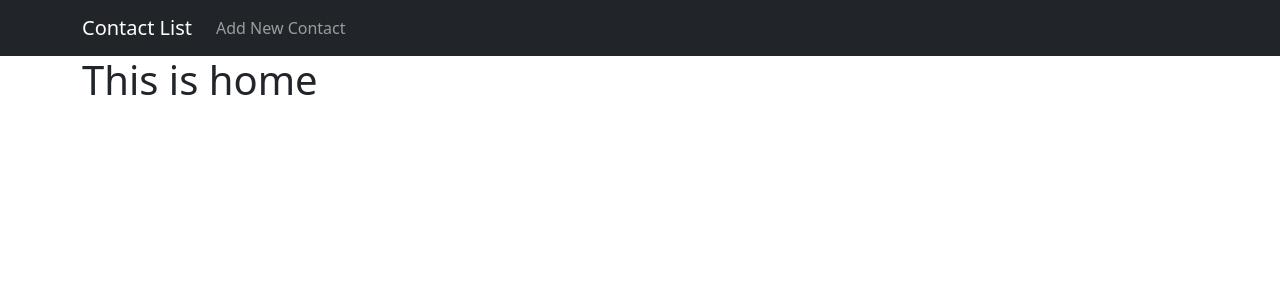
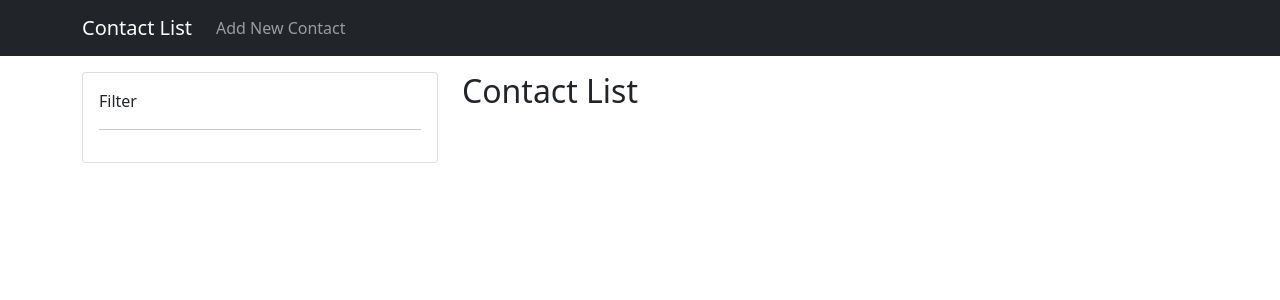
Before and after one commit to i01107/contact-list-poc, a React (Create React App) app: page / in a window 1280 px wide. Shown: the top 300 px of the page. Built offline with nearby package versions, Linux system fonts and the light colour scheme.

Commit message:
Update and add some files as the base layout for the upcoming data fetching from API

```diff
--- a/src/App.js
+++ b/src/App.js
@@ -7,9 +7,11 @@ function App() {
   return (
     <>
       <Navbar />
-      <Routes>
-        <Route path="/" element={<Home />} />
-      </Routes>
+      <div className="container mt-3">
+        <Routes>
+          <Route path="/" element={<Home />} />
+        </Routes>
+      </div>
     </>
   );
 }
--- /dev/null
+++ b/src/components/ContactList.js
@@ -0,0 +1,9 @@
+const ContactList = () => {
+  return (
+    <div className="col-md-8">
+      <h2>Contact List</h2>
+    </div>
+  )
+}
+
+export default ContactList;
--- /dev/null
+++ b/src/components/Filter.js
@@ -0,0 +1,14 @@
+const Filter = () => {
+  return (
+    <div className="col-md-4">
+      <div class="card">
+        <div class="card-body">
+          Filter
+          <hr />
+        </div>
+      </div>
+    </div>
+  )
+}
+
+export default Filter;
--- a/src/pages/Home.js
+++ b/src/pages/Home.js
@@ -1,7 +1,11 @@
+import Filter from '../components/Filter';
+import ContactList from '../components/ContactList';
+
 const Home = () => {
   return (
-    <div className="container">
-      <h1>This is home</h1>
+    <div className="row">
+      <Filter />
+      <ContactList />
     </div>
   )
 }
```
